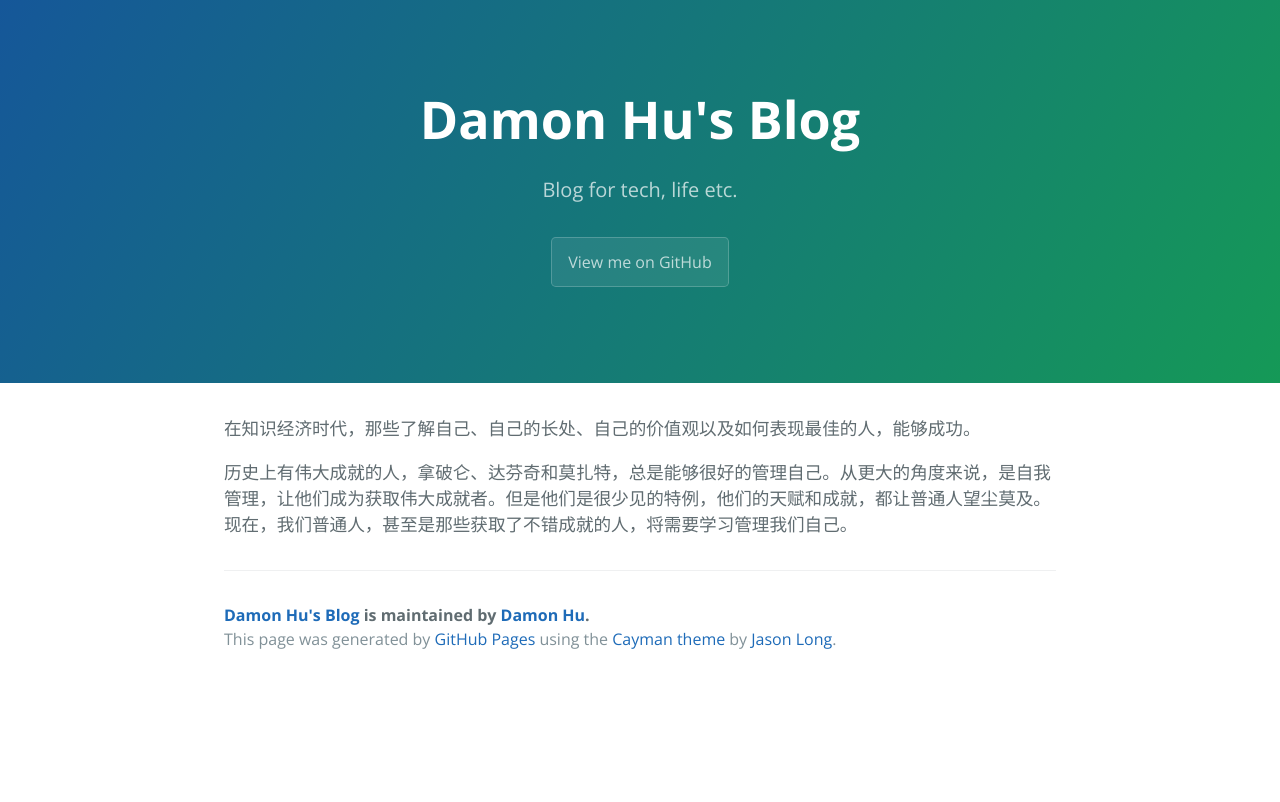
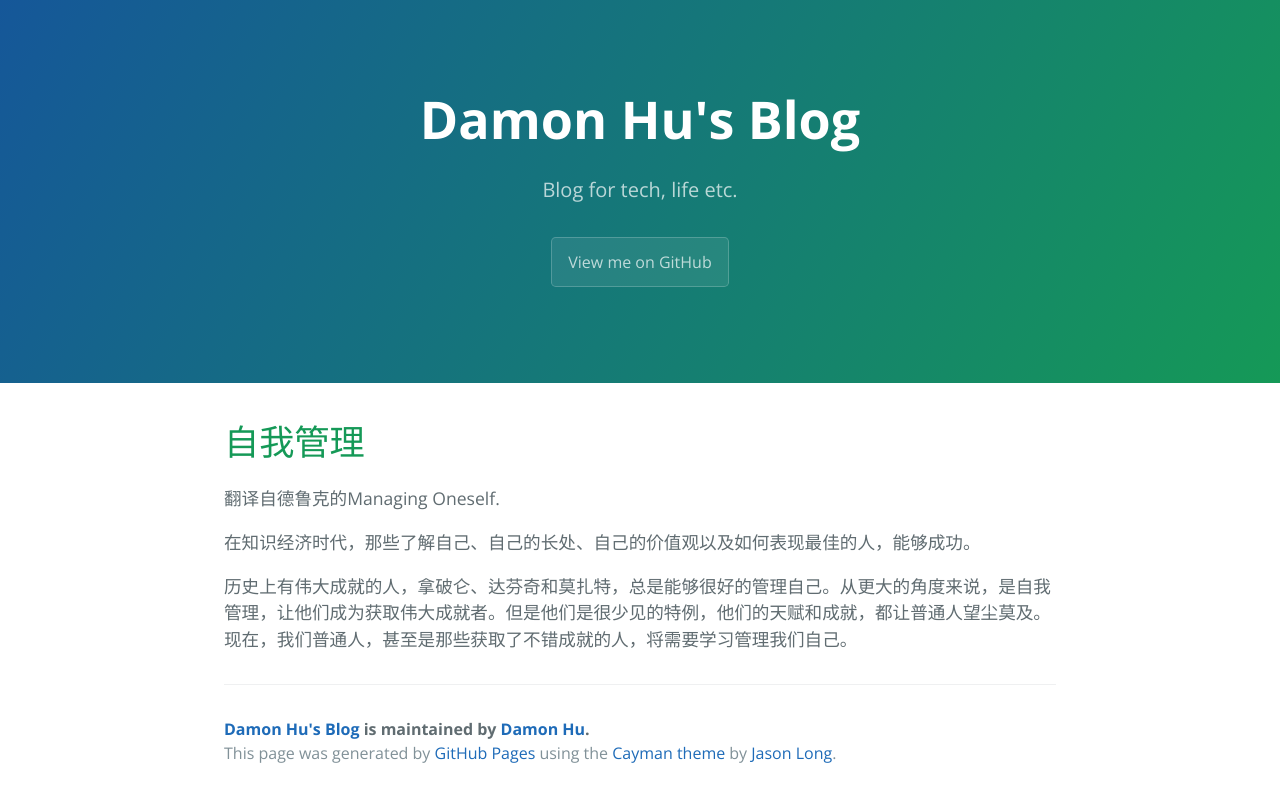
Before and after one commit to dreamhb/dreamhb.github.io, a Jekyll site: the page built from _posts/2020-02-23-Managing-Oneself.md, in a window 1280 px wide. Shown: the top 802 px of the page. Built offline with Jekyll 4.4.1, drawn with Linux system fonts in a browser that asks for light colours.

Commit message:
add title

```diff
--- a/_posts/2020-02-23-Managing-Oneself.md
+++ b/_posts/2020-02-23-Managing-Oneself.md
@@ -6,6 +6,9 @@ comments: true
 categories: translation
 ---
 
+# 自我管理
+翻译自德鲁克的Managing Oneself.
+
 在知识经济时代，那些了解自己、自己的长处、自己的价值观以及如何表现最佳的人，能够成功。
 
 
```
